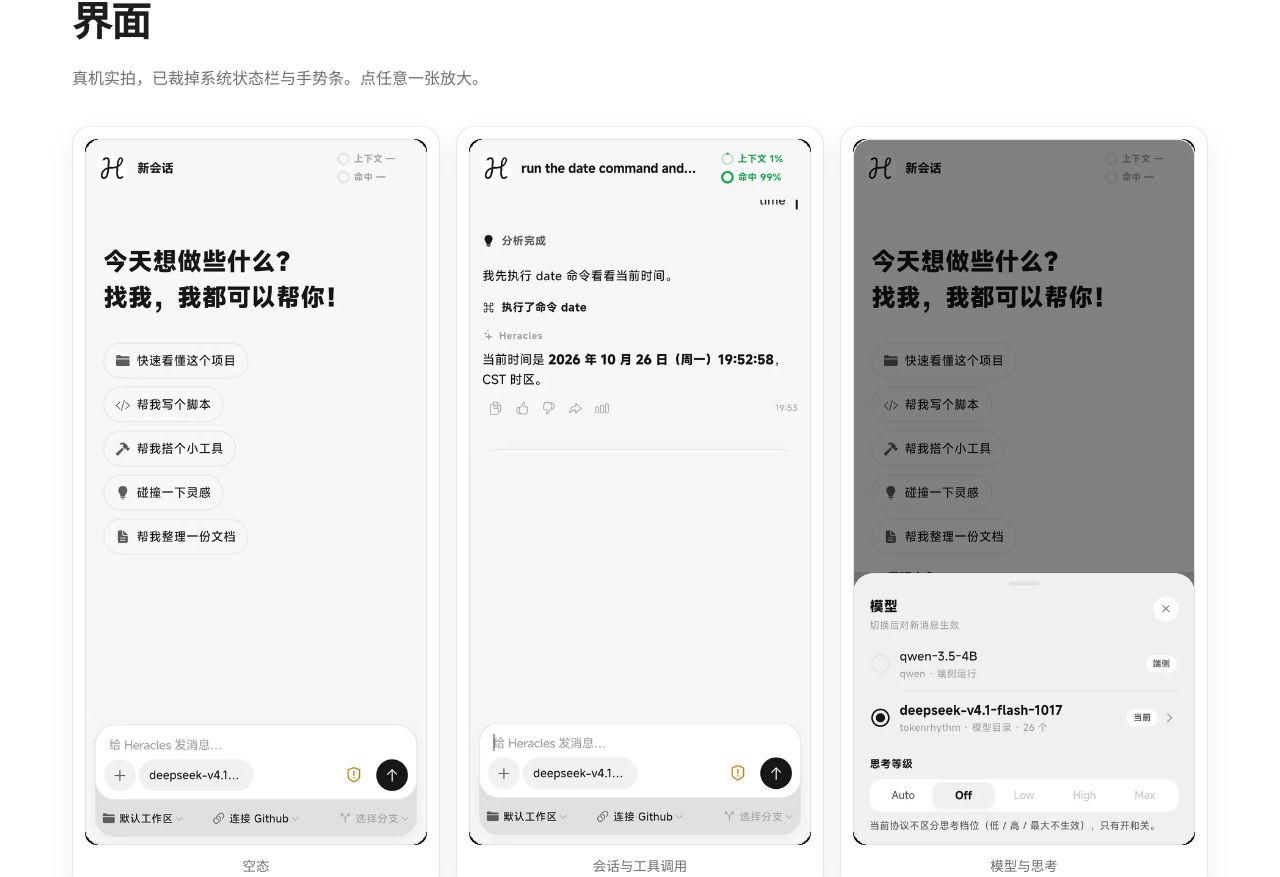
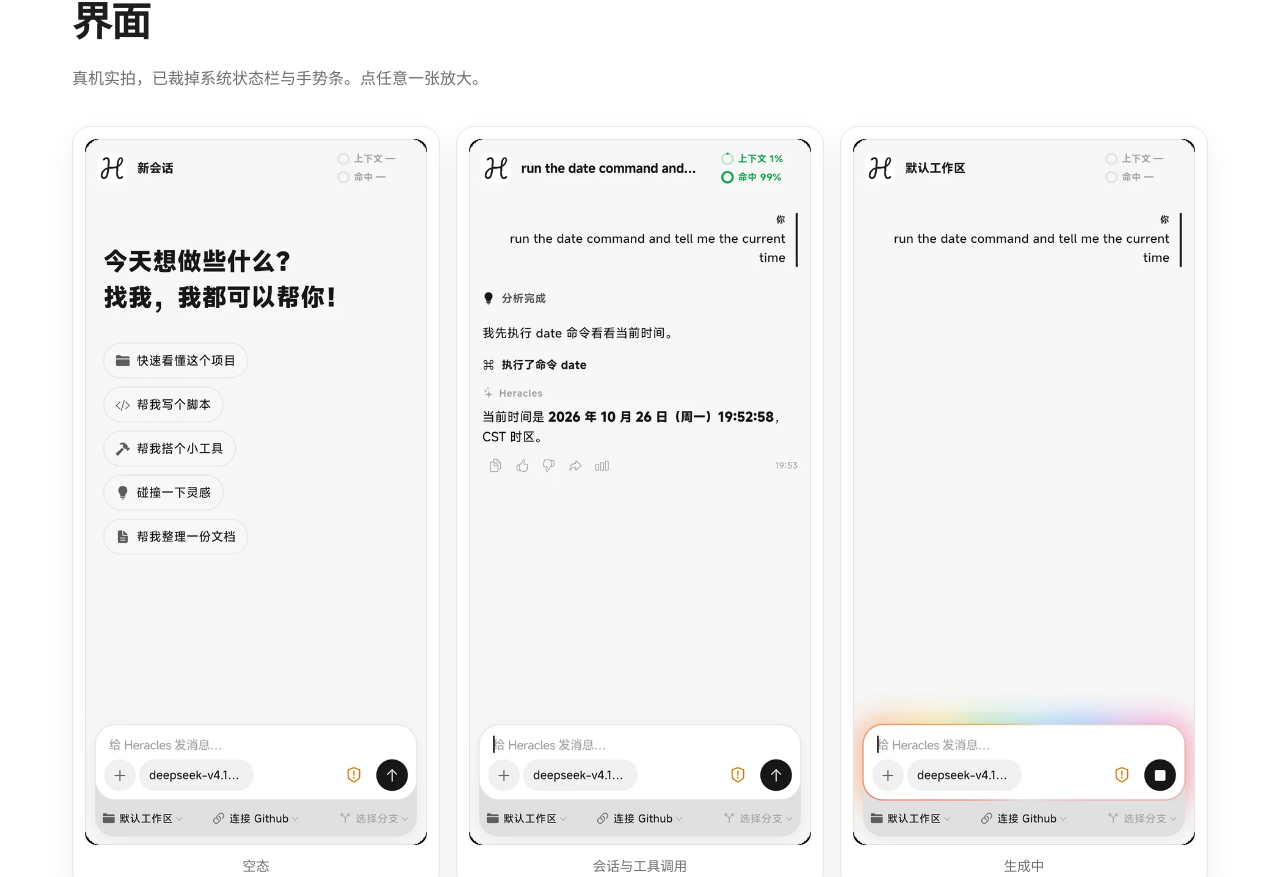
Before and after one commit to theohowie/Heracles, a React (Vite) app in the folder web/: page / in a window 1280 px wide. Shown: the part 5361-6238 px from the top of the page. Built offline with nearby package versions, Linux system fonts and the light colour scheme.

Commit message:
截图全部换为真机整屏重拍（只去系统状态栏/手势条，无键盘、无拼接）：会话命中 99%、生成中带彩虹光圈与停止键；视频同步重渲染

```diff
--- a/web/src/Landing.jsx
+++ b/web/src/Landing.jsx
@@ -62,6 +62,7 @@ const STEPS = [
 const GALLERY = [
   { src: '/Heracles/shots/empty.webp', title: '空态' },
   { src: '/Heracles/shots/chat.webp', title: '会话与工具调用' },
+  { src: '/Heracles/shots/generating.webp', title: '生成中' },
   { src: '/Heracles/shots/modelsheet.webp', title: '模型与思考' },
   { src: '/Heracles/shots/perms.webp', title: '设备权限' },
   { src: '/Heracles/shots/home.webp', title: '设置首页' },
```
Also changed, not shown: web/public/shots/chat.webp, web/public/shots/generating.webp (added).
